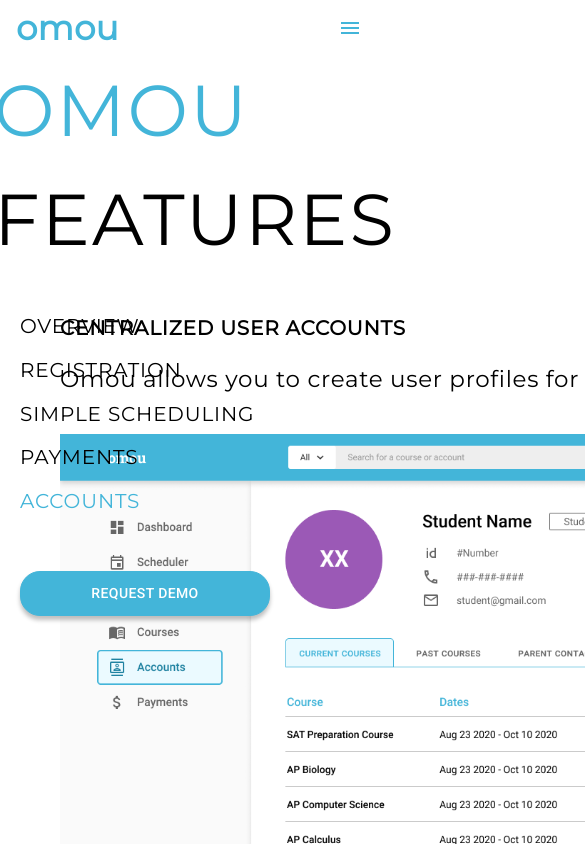
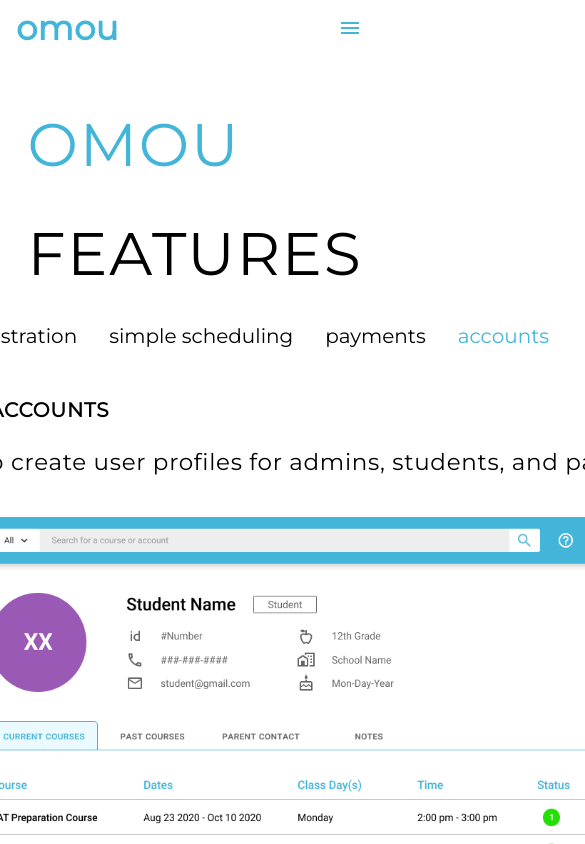
Before and after one commit to omou-org/omou-org.github.io, a React (Create React App) app: page /accounts in a window 390 px wide. Shown: the top 844 px of the page, 585 px wide, since content can reach past the window. Built offline with nearby package versions, Linux system fonts and the light colour scheme.

Commit message:
Features Responsive.

```diff
--- a/src/components/features/Features.js
+++ b/src/components/features/Features.js
@@ -1,17 +1,24 @@
 import React from 'react';
 import { makeStyles } from '@material-ui/core/styles';
-import { Grid, Typography, Button} from '@material-ui/core';
+import {
+    Grid,
+    Typography,
+    Button,
+    Hidden,
+    List,
+    ListItem,
+} from '@material-ui/core';
 import { Switch, Route } from 'react-router-dom';
 import { primaryColor } from '../../theme/colors';
 import { BrowserRouter as Router, NavLink } from 'react-router-dom';
 
-import Overview  from './features-pages/feature-components/Overview';
+import Overview from './features-pages/feature-components/Overview';
 import Payment from './features-pages/feature-components/Payment';
 import Accounts from './features-pages/feature-components/Accounts';
 import Registration from './features-pages/feature-components/Registration';
 import Scheduling from './features-pages/feature-components/Scheduling';
 
-const useStyles = makeStyles({
+const useStyles = makeStyles((theme) => ({
     sideBar: {
         position: 'absolute',
         top: '0px',
@@ -22,14 +29,15 @@
         fontVariant: 'all-small-caps',
         letterSpacing: '0.03em',
         marginLeft: '20px',
-        whiteSpace: 'no-wrap'
+        whiteSpace: 'no-wrap',
     },
     featureHeader: {
         fontFamily: 'Montserrat',
-        fontSize: '72px',
+        fontSize: '60px',
         fontWeight: '400',
         lineHeight: '109px',
-        letterSpacing: '0.03em'
+        letterSpacing: '0.03em',
+        padding: '4vh 4vh 0 4vh',
     },
     requestDemoBtn: {
         color: 'white',
@@ -40,13 +48,19 @@
         borderRadius: '20px',
         boxSizing: 'border-box',
         boxShadow: '0px 4px 4px rgba(0, 0, 0, 0.25)',
-        marginTop: '50px'
+        marginTop: '50px',
     },
-    linkStyle : {
+    linkStyle: {
         color: 'black',
-        textDecoration: 'none'
-    }
-});
+        textDecoration: 'none',
+        whiteSpace: 'nowrap',
+        [theme.breakpoints.down('sm')]: {
+            paddingTop: '1vh',
+            fontSize: '20px',
+            fontFamily: 'Montserrat',
+        },
+    },
+}));
 
 const sideBarRoutes = [
     {
@@ -81,12 +95,18 @@
     },
 ];
 
+const flexContainer = {
+    display: 'flex',
+    flexDirection: 'row',
+    padding: 0,
+};
+
 const Features = () => {
     const classes = useStyles();
 
     return (
         <Router>
-            <Grid style={{marginBottom: '40px'}} container>
+            <Grid style={{ marginBottom: '40px' }}>
                 <Grid
                     container
                     justify="center"
@@ -94,11 +114,39 @@
                     direction="row"
                 >
                     <Typography className={classes.featureHeader}>
-                        <span style={{color: primaryColor}}>OMOU</span> FEATURES
+                        <span style={{ color: primaryColor }}>OMOU</span>{' '}
+                        FEATURES
                     </Typography>
                 </Grid>
 
-                <Grid container item={12}>
+                <Grid
+                    container
+                    justify="center"
+                    alignContent="center"
+                    direction="row"
+                    item={12}
+                >
+                    <Hidden mdUp>
+                        <List style={flexContainer} alignItems="center">
+                            {sideBarRoutes.map(({ path, title }, index) => (
+                                <ListItem>
+                                    <NavLink
+                                        key={index}
+                                        activeStyle={{
+                                            color: primaryColor,
+                                            textDecoration: 'none',
+                                        }}
+                                        className={classes.linkStyle}
+                                        to={path}
+                                    >
+                                        {title}
+                                    </NavLink>
+                                </ListItem>
+                            ))}
+                        </List>
+                    </Hidden>
+
+                    <Hidden smDown>
                         <Grid
                             style={{ position: 'relative' }}
                             item
@@ -108,24 +156,33 @@
                             justify="center"
                             alignItems="flex-start"
                         >
-                        <ul className={classes.sideBar} style={{ listStyleType: 'none', padding: 0 }} >
-                            {sideBarRoutes.map(({path, title}, index) => (
+                            <ul
+                                className={classes.sideBar}
+                                style={{ listStyleType: 'none', padding: 0 }}
+                            >
+                                {sideBarRoutes.map(({ path, title }, index) => (
                                     <li>
                                         <NavLink
                                             key={index}
-                                        activeStyle={{color: primaryColor, textDecoration: 'none'}}
+                                            activeStyle={{
+                                                color: primaryColor,
+                                                textDecoration: 'none',
+                                            }}
                                             className={classes.linkStyle}
-                                        to={path}>
+                                            to={path}
+                                        >
                                             {title}
                                         </NavLink>
                                     </li>
                                 ))}
                                 <li>
-                                <Button className={classes.requestDemoBtn} >request demo</Button>
+                                    <Button className={classes.requestDemoBtn}>
+                                        request demo
+                                    </Button>
                                 </li>
                             </ul>
                         </Grid>
-
+                    </Hidden>
                     <div style={{ flex: 1, padding: '10px' }}>
                         <Switch>
                             {sideBarRoutes.map((route, index) => (
```
Lines whose indentation alone changed are shown as unchanged.
